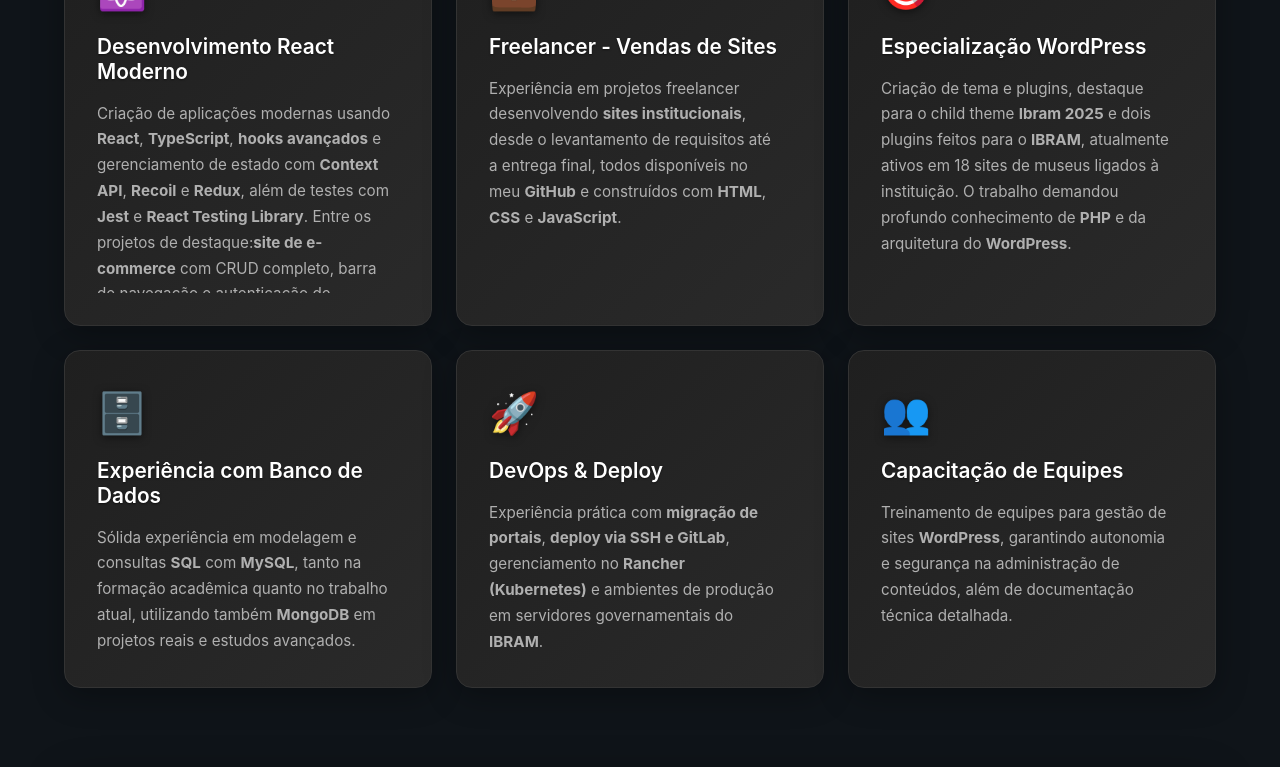
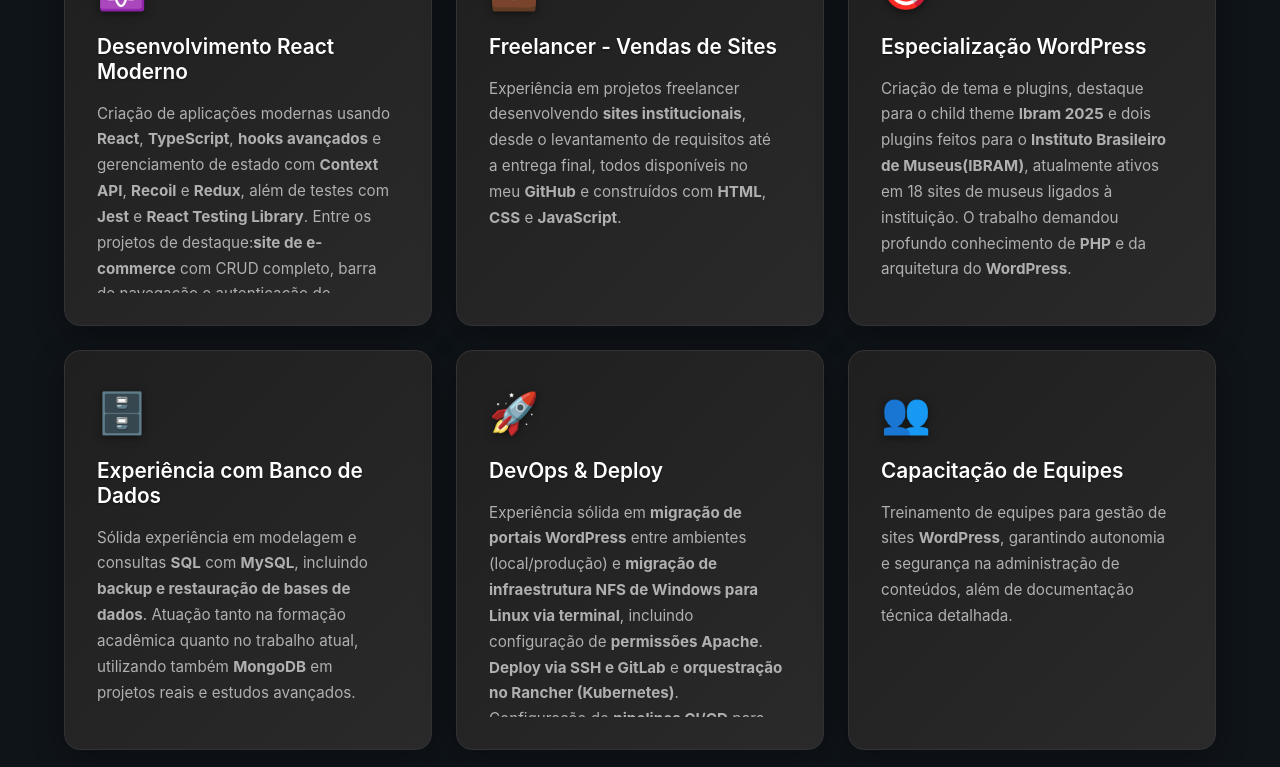
Before and after one commit to joaoguiaguiar/curriculo-dev, a React (Vite) app: page /about-me in a window 1280 px wide. Shown: the part 1080-1847 px from the top of the page. Built offline with nearby package versions, Linux system fonts and the light colour scheme.

Commit message:
ajuste informs

```diff
--- a/src/components/Aboute me components/InformationMe/index.jsx
+++ b/src/components/Aboute me components/InformationMe/index.jsx
@@ -124,7 +124,7 @@
                     <h3>Especialização WordPress</h3>
                     <div className={styles.cardContent}>
                         <p>
-                            Criação de tema e plugins, destaque para o child theme <b>Ibram 2025</b> e dois plugins feitos para o <b>IBRAM</b>, atualmente ativos em 18 sites de museus ligados à instituição. O trabalho demandou profundo conhecimento de <b>PHP</b> e da arquitetura do <b>WordPress</b>.
+                            Criação de tema e plugins, destaque para o child theme <b>Ibram 2025</b> e dois plugins feitos para o <b>Instituto Brasileiro de Museus(IBRAM)</b>, atualmente ativos em 18 sites de museus ligados à instituição. O trabalho demandou profundo conhecimento de <b>PHP</b> e da arquitetura do <b>WordPress</b>.
                         </p>
                     </div>
                 </div>
@@ -137,7 +137,7 @@
                     <h3>Experiência com Banco de Dados</h3>
                     <div className={styles.cardContent}>
                         <p>
-                            Sólida experiência em modelagem e consultas <b>SQL</b> com <b>MySQL</b>, tanto na formação acadêmica quanto no trabalho atual, utilizando também <b>MongoDB</b> em projetos reais e estudos avançados.
+                            Sólida experiência em modelagem e consultas <b>SQL</b> com <b>MySQL</b>, incluindo <b>backup e restauração de bases de dados</b>. Atuação tanto na formação acadêmica quanto no trabalho atual, utilizando também <b>MongoDB</b> em projetos reais e estudos avançados.
                         </p>
                     </div>
                 </div>
@@ -150,7 +150,10 @@
                     <h3>DevOps & Deploy</h3>
                     <div className={styles.cardContent}>
                         <p>
-                            Experiência prática com <b>migração de portais</b>, <b>deploy via SSH e GitLab</b>, gerenciamento no <b>Rancher (Kubernetes)</b> e ambientes de produção em servidores governamentais do <b>IBRAM</b>.
+                            Experiência sólida em <b>migração de portais WordPress</b> entre ambientes (local/produção) e <b>migração de infraestrutura NFS de Windows para Linux via terminal</b>, incluindo configuração de <b>permissões Apache</b>. <b>Deploy via SSH e GitLab</b> e <b>orquestração no Rancher (Kubernetes)</b>.
+                        </p>
+                        <p>
+                            Configuração de <b>pipelines CI/CD</b> para atualização automatizada de imagens Docker e versionamento de PHP. Processos seguindo boas práticas em ambientes de produção de servidores governamentais do <b>IBRAM</b>.
                         </p>
                     </div>
                 </div>
```
